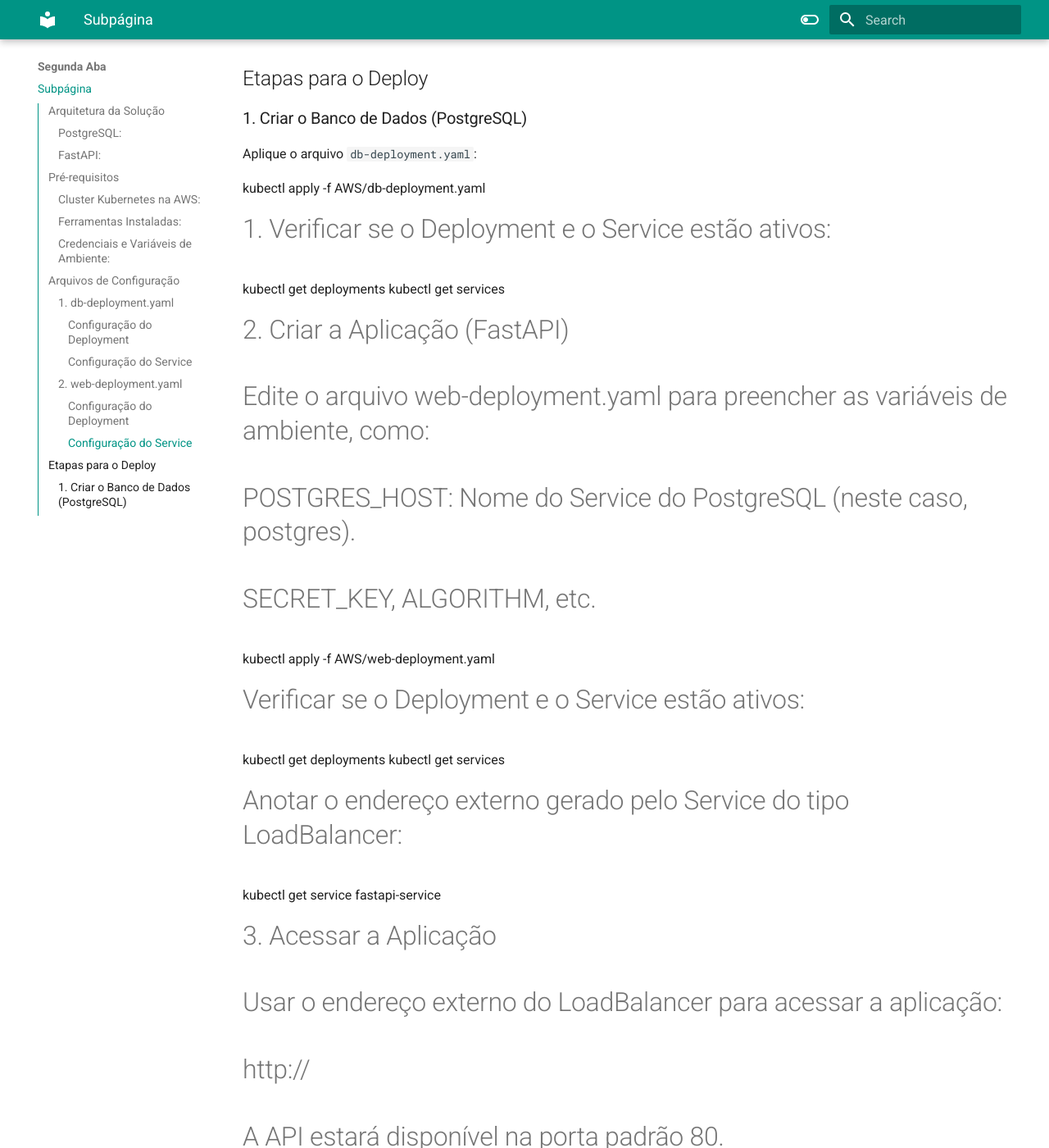
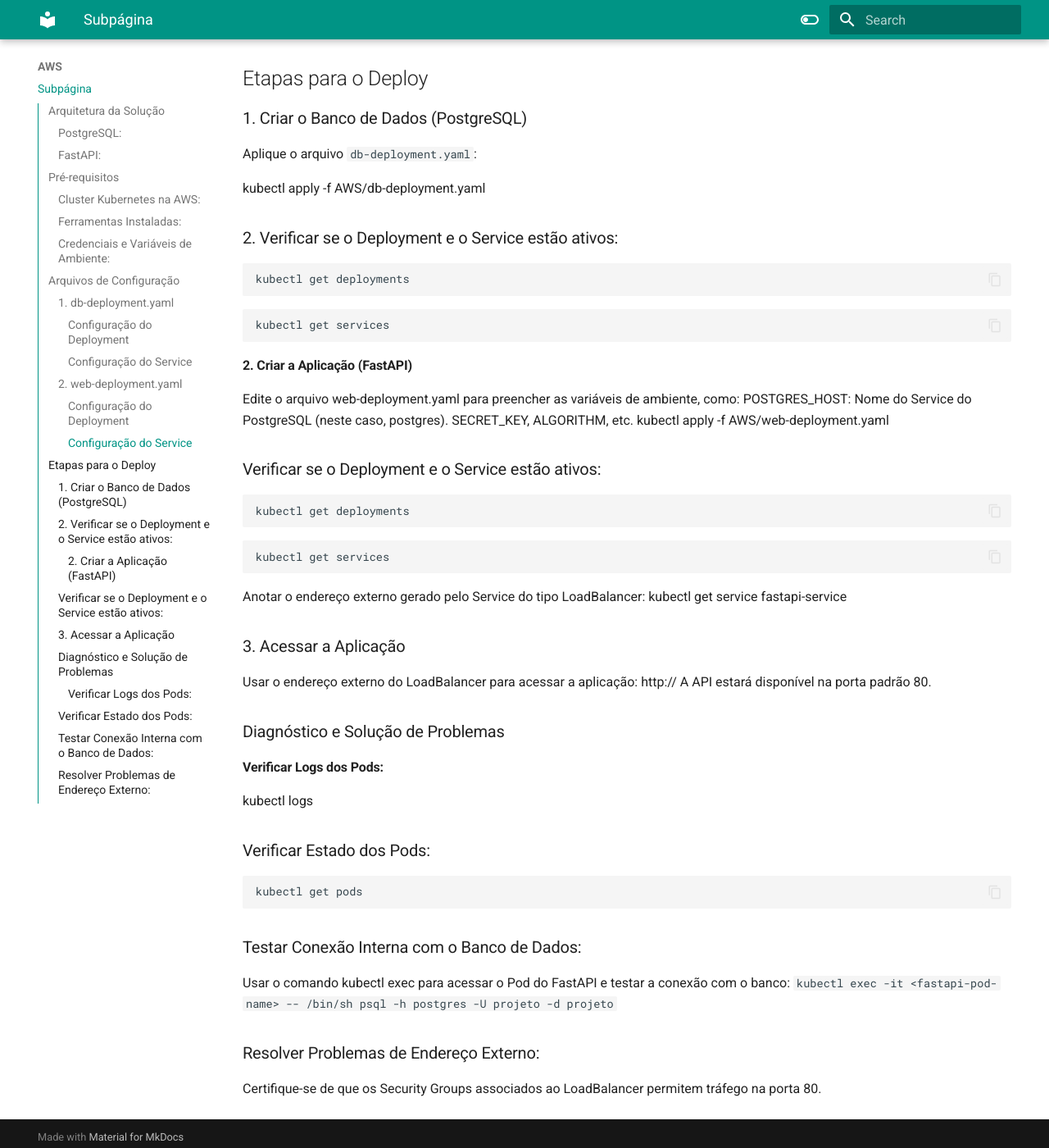
Before and after one commit to EduSelber/ProjetoNuvem, an MkDocs documentation site: the page built from docs/segunda-aba/subpagina.md, in a window 1280 px wide and 1400 px high, scrolled down 2280 px. Shown: the whole window at 82% size. Built offline with MkDocs 1.6.1 and Material for MkDocs 9.7.7, drawn with Linux system fonts in a browser that asks for light colours; some of the changed text lies outside the part shown.

Commit message:
Melhorei o texto da AWS

````diff
--- a/docs/segunda-aba/subpagina.md
+++ b/docs/segunda-aba/subpagina.md
@@ -74,40 +74,48 @@ Aplique o arquivo `db-deployment.yaml`:
 
 
 kubectl apply -f AWS/db-deployment.yaml
-# 1. Verificar se o Deployment e o Service estão ativos:
+### 2. Verificar se o Deployment e o Service estão ativos:
+```
 kubectl get deployments
+```
+```
 kubectl get services
+```
 
-
-# 2. Criar a Aplicação (FastAPI)
-# Edite o arquivo web-deployment.yaml para preencher as variáveis de ambiente, como:
-# POSTGRES_HOST: Nome do Service do PostgreSQL (neste caso, postgres).
-# SECRET_KEY, ALGORITHM, etc.
+#### 2. Criar a Aplicação (FastAPI)
+ Edite o arquivo web-deployment.yaml para preencher as variáveis de ambiente, como:
+ POSTGRES_HOST: Nome do Service do PostgreSQL (neste caso, postgres).
+ SECRET_KEY, ALGORITHM, etc.
 kubectl apply -f AWS/web-deployment.yaml
 
-# Verificar se o Deployment e o Service estão ativos:
+### Verificar se o Deployment e o Service estão ativos:
+```
 kubectl get deployments
+```
+```
 kubectl get services
-
-# Anotar o endereço externo gerado pelo Service do tipo LoadBalancer:
+```
+ Anotar o endereço externo gerado pelo Service do tipo LoadBalancer:
 kubectl get service fastapi-service
 
-# 3. Acessar a Aplicação
-# Usar o endereço externo do LoadBalancer para acessar a aplicação:
-# http://<EXTERNAL-IP>
-# A API estará disponível na porta padrão 80.
+### 3. Acessar a Aplicação
+ Usar o endereço externo do LoadBalancer para acessar a aplicação:
+http://<EXTERNAL-IP>
+ A API estará disponível na porta padrão 80.
 
-# Diagnóstico e Solução de Problemas
-# Verificar Logs dos Pods:
+### Diagnóstico e Solução de Problemas
+#### Verificar Logs dos Pods:
 kubectl logs <pod-name>
 
-# Verificar Estado dos Pods:
+### Verificar Estado dos Pods:
+```
 kubectl get pods
-
-# Testar Conexão Interna com o Banco de Dados:
-# Usar o comando kubectl exec para acessar o Pod do FastAPI e testar a conexão com o banco:
+```
+### Testar Conexão Interna com o Banco de Dados:
+ Usar o comando kubectl exec para acessar o Pod do FastAPI e testar a conexão com o banco:
+ ```
 kubectl exec -it <fastapi-pod-name> -- /bin/sh
 psql -h postgres -U projeto -d projeto
-
-# Resolver Problemas de Endereço Externo:
-# Certifique-se de que os Security Groups associados ao LoadBalancer permitem tráfego na porta 80.
+```
+### Resolver Problemas de Endereço Externo:
+ Certifique-se de que os Security Groups associados ao LoadBalancer permitem tráfego na porta 80.
--- a/mkdocs.yml
+++ b/mkdocs.yml
@@ -44,5 +44,5 @@ markdown_extensions:
 
 nav:
   - Home: index.md
-  - Segunda Aba:
+  - AWS:
       - Subpágina: segunda-aba/subpagina.md
````
